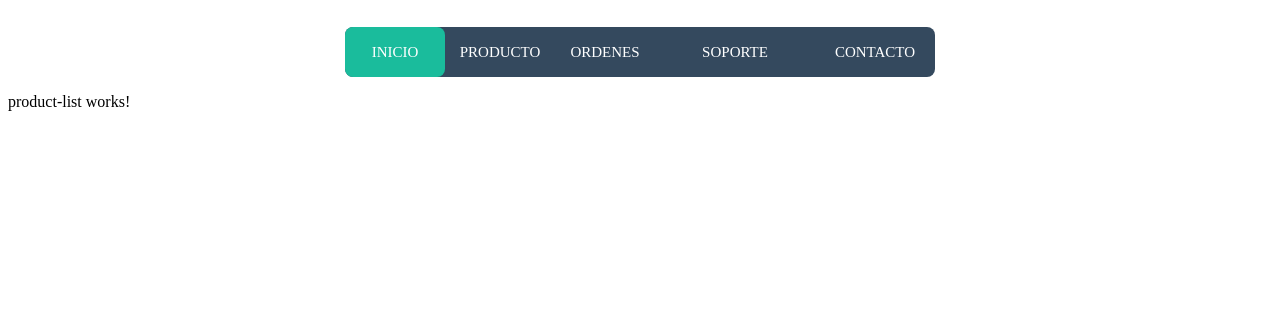
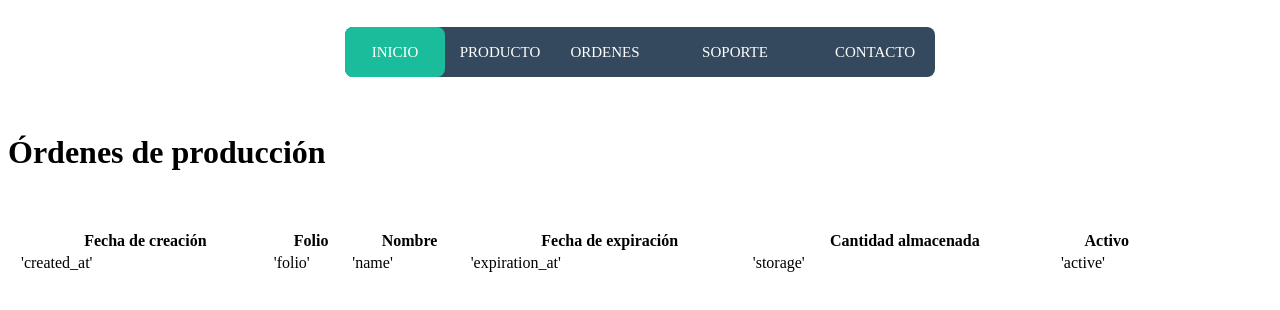
Before and after one commit to jessicatec93/adc_front, an Angular app: page /product-list in a window 1280 px wide. Shown: the top 310 px of the page. Built offline with nearby package versions, Linux system fonts and the light colour scheme.

Commit message:
ADDED list p

```diff
--- a/src/app/product/product-list/product-list.component.html
+++ b/src/app/product/product-list/product-list.component.html
@@ -1,2 +1,23 @@
-
-<p>product-list works!</p>
+<br><br>
+<h1>Órdenes de producción</h1>
+<br><br>
+<div>
+    <table width="90%" style="margin-left: 10px">
+        <tr>
+            <th>Fecha de creación</th>
+            <th>Folio</th>
+            <th>Nombre</th>
+            <th>Fecha de expiración</th>
+            <th>Cantidad almacenada</th>
+            <th>Activo</th>
+        </tr>
+        <tr>
+            <td>'created_at'</td>
+            <td>'folio'</td>
+            <td>'name'</td>
+            <td>'expiration_at'</td>
+            <td>'storage'</td>
+            <td>'active'</td>
+        </tr>
+    </table>
+</div>
```
